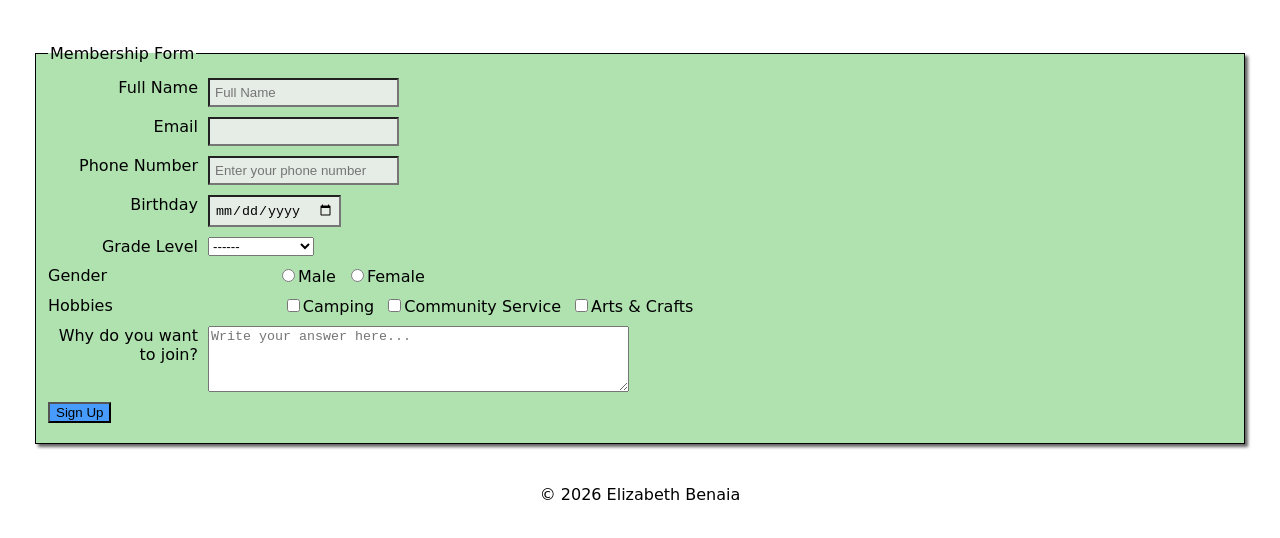
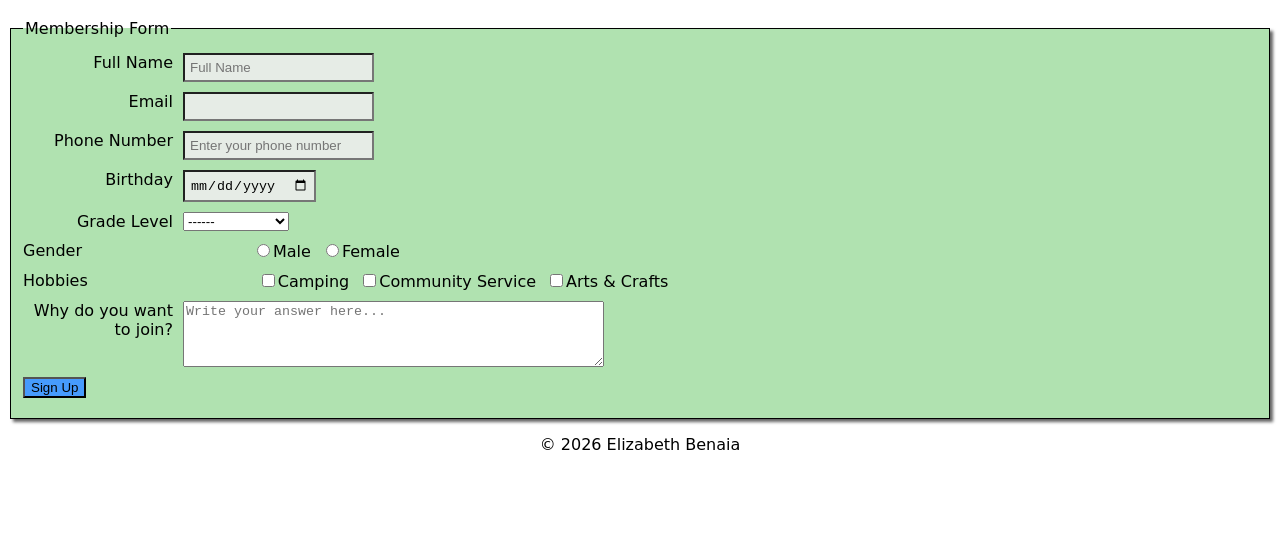
Before and after one commit to elibenaia123/CS140, a plain HTML site: page projects/forms/form.html in a window 1280 px wide. Shown: the part 62-600 px from the top of the page. Drawn offline with Linux system fonts and the light colour scheme.

Commit message:
Membership Form

```diff
--- a/projects/forms/form.css
+++ b/projects/forms/form.css
@@ -4,13 +4,6 @@ body {
 
 header {
     text-align: center;
-}
-
-main {
-    max-width: auto;
-    margin: auto;
-    padding: 25px;
-    background-color: white;
 }
 
 .form-row, .check-row {
```
